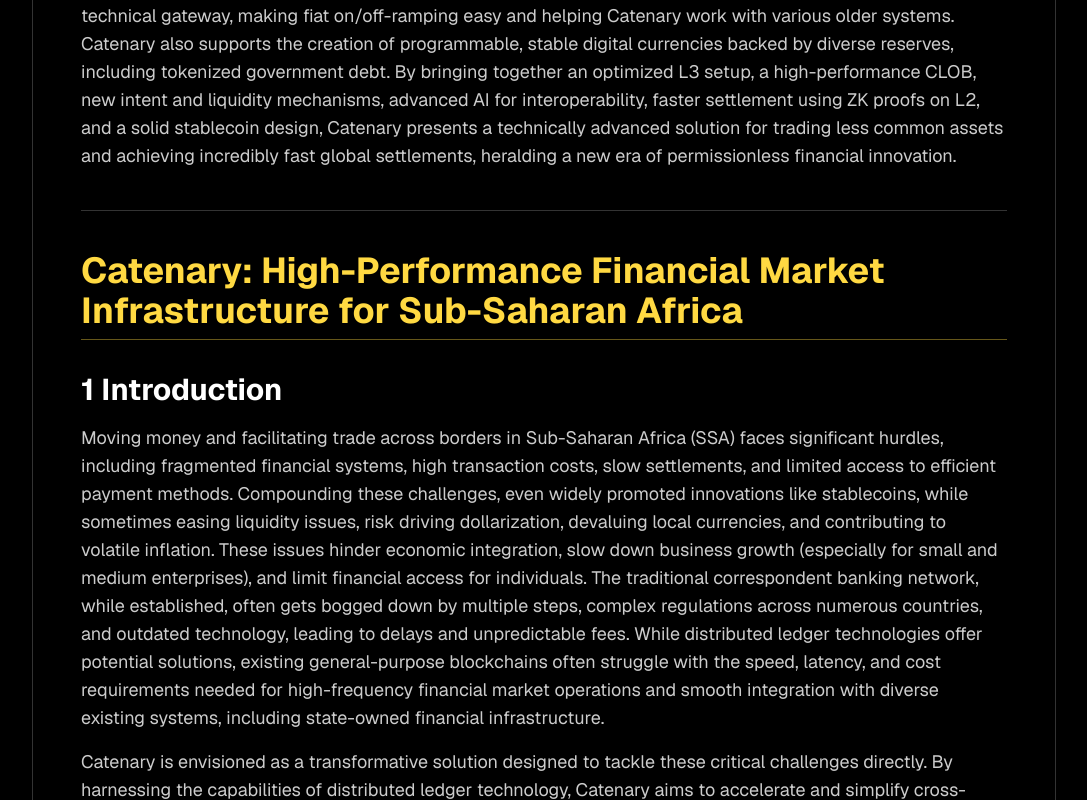
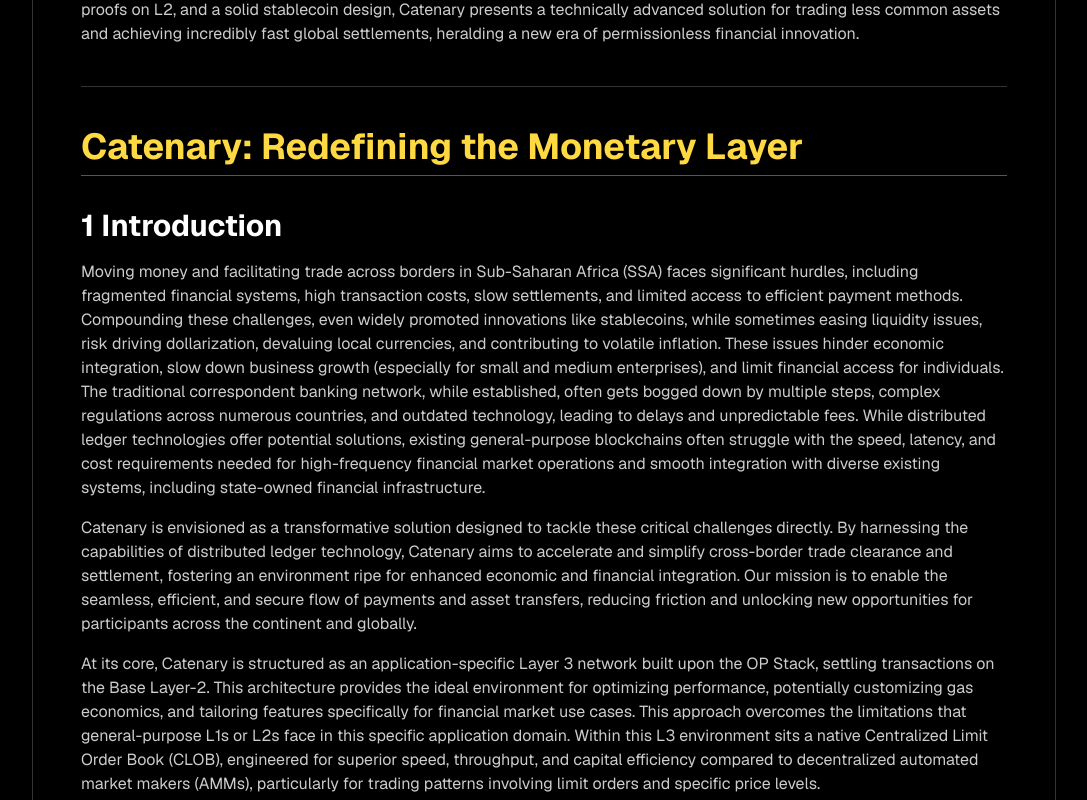
Before and after one commit to mashleburneded/bangbang, a Next.js app: page /whitepaper in a window 1280 px wide. Shown: the part 780-1580 px from the top of the page, without its empty margins (96-1183 px from the left). Built offline with nearby package versions, Linux system fonts and the light colour scheme.

Commit message:
Update whitepaper content, adjust homepage styles, apply Biome formatting

```diff
--- a/src/app/whitepaper/page.tsx
+++ b/src/app/whitepaper/page.tsx
@@ -89,17 +89,20 @@
   <section className="my-8">{children}</section>
 );
 const H1: React.FC<SimpleComponentProps> = ({ children }) => (
-  <h1 className="text-3xl sm:text-4xl font-bold mt-10 mb-5 text-primary border-b border-primary/40 pb-2">{children}</h1>
+  // Added slightly smaller base text size for mobile
+  <h1 className="text-2xl sm:text-4xl font-bold mt-10 mb-5 text-primary border-b border-primary/40 pb-2">{children}</h1>
 );
 const H2: React.FC<SimpleComponentProps> = ({ children }) => (
-  <h2 className="text-2xl sm:text-3xl font-bold mt-8 mb-4 text-white">{children}</h2>
+  // Added slightly smaller base text size for mobile
+  <h2 className="text-xl sm:text-3xl font-bold mt-8 mb-4 text-white">{children}</h2>
 );
 const H3: React.FC<SimpleComponentProps> = ({ children, className, ...props }) => (
-  <h3 className={`text-xl sm:text-2xl font-semibold mt-6 mb-3 text-white/95 ${className || ''}`} {...props}>{children}</h3>
+  // Added slightly smaller base text size for mobile
+  <h3 className={`text-lg sm:text-2xl font-semibold mt-6 mb-3 text-white/95 ${className || ''}`} {...props}>{children}</h3>
 );
-// Update P to accept and spread HTML attributes like className
+// Adjusted base text size for better mobile readability
 const P: React.FC<SimpleComponentProps> = ({ children, className, ...props }) => (
-  <p className={`my-4 text-base sm:text-lg text-white/80 leading-relaxed ${className || ''}`} {...props}>{children}</p>
+  <p className={`my-4 text-sm sm:text-base text-white/80 leading-relaxed ${className || ''}`} {...props}>{children}</p>
 );
 const Code: React.FC<SimpleComponentProps> = ({ children, className, ...props }) => (
   <code className={`font-mono bg-gray-700/60 px-1.5 py-0.5 rounded text-sm text-amber-400 border border-gray-600 ${className || ''}`} {...props}>{children}</code>
@@ -110,9 +113,9 @@
 const Em: React.FC<SimpleComponentProps> = ({ children, className, ...props }) => (
   <em className={`italic text-white/90 ${className || ''}`} {...props}>{children}</em>
 );
-// ListItem wraps <li> which can take HTML attributes
+// Adjusted base text size for better mobile readability
 const ListItem: React.FC<SimpleComponentProps> = ({ children, className, ...props }) => (
-  <li className={`ml-6 my-2 ${className || ''}`} {...props}>{children}</li>
+  <li className={`ml-6 my-2 text-sm sm:text-base ${className || ''}`} {...props}>{children}</li>
 );
 
 // Figure wraps <figure> which can take HTML attributes
@@ -165,6 +168,7 @@
       />
 
       <main className="bg-background min-h-screen w-full flex flex-col items-center px-4 py-10 sm:px-8 sm:py-16">
+        {/* Regenerated Article Content Starts Here */}
         <article className="w-full max-w-5xl bg-black/50 border border-white/20 rounded-lg p-6 sm:p-12 shadow-xl backdrop-blur-sm">
 
           {/* Title Block */}
@@ -183,7 +187,7 @@
 
           <hr className="my-10 border-white/20" />
 
-        <H1>Catenary: High-Performance Financial Market Infrastructure for Sub-Saharan Africa</H1>
+          <H1>Catenary: Redefining the Monetary Layer</H1>
 
           <Section>
             <H2>1 Introduction</H2>
@@ -216,9 +220,9 @@
             <ul className="list-disc list-outside my-4 ml-6 text-white/80 space-y-1">
               <ListItem><Strong>Increased Latency:</Strong> Each intermediary bank adds processing time, resulting in settlement cycles that can span days. This delay ties up capital and introduces uncertainty.</ListItem>
               <ListItem><Strong>High and Opaque Costs:</Strong> Each correspondent bank in the chain typically charges a fee, making the final cost to the end user unpredictable and often excessive, especially for smaller transactions. Fees for currency conversion at each hop further compound this issue.</ListItem>
-            <ListItem><Strong>Complexity:</Strong> For banks, managing all these relationships across different countries is a lot of work.</ListItem>
-            <ListItem><Strong>Opacity:</Strong> It's hard to see where a payment is in real-time, making tracking and fixing problems difficult.</ListItem>
-            <ListItem><Strong>Inefficiency:</Strong> Banks have to park money (in nostro/vostro accounts) in many currencies just in case, which isn't a great use of capital.</ListItem>
+              <ListItem><Strong>Operational Complexity:</Strong> Managing multiple correspondent relationships across diverse jurisdictions is complex and resource-intensive for financial institutions.</ListItem>
+              <ListItem><Strong>Limited Transparency:</Strong> The lack of real-time visibility across the entire payment chain makes tracking difficult and resolving issues protracted.</ListItem>
+              <ListItem><Strong>Capital Inefficiency:</Strong> Banks must pre-fund nostro/vostro accounts in various currencies to meet payment obligations, tying up significant capital globally.</ListItem>
             </ul>
             <P>For regions like Sub-Saharan Africa, these issues are often exacerbated by less developed financial infrastructure and a greater number of currency pairs requiring multiple conversion steps. The reliance on a fragmented network hinders intra-regional trade and integration.</P>
 
@@ -305,7 +309,7 @@
               <ListItem>The ZK proof is submitted to a verifier contract on Base L2.</ListItem>
               <ListItem>Upon successful verification of the ZK proof by the Base L2 contract, the L3 batch is considered finalized on Layer 2.</ListItem>
             </ol>
-          <P>This ZK proof verification step allows Catenary to bypass the lengthy optimistic challenge period typically required by Base (as an Optimistic Rollup settling to L1). While achieving true L1 finality still depends on Base's own path to L1 finality, the ZK proof significantly accelerates the point at which the L3 batch's correctness is cryptographically guaranteed on L2, dramatically reducing the time to settlement finality from potentially days to a much shorter timeframe (measured in the range of seconds to minutes in simulation, see Section 6.3). The precise mechanism for integrating ZK proof generation and verification with the OP Stack's fraud proof system, or potentially migrating towards a ZK-hybrid model if supported by the underlying L2 framework, will be detailed in Section 9 (Future Work). The goal is to provide L2 finality guarantees within a window suitable for financial operations, bolstering the security of the near-instant L3 confirmations.</P>
+            <P>This ZK proof verification step allows Catenary to bypass the lengthy optimistic challenge period typically required by Base (as an Optimistic Rollup settling to L1). While achieving true L1 finality still depends on Base's own path to L1 finality, the ZK proof significantly accelerates the point at which the L3 batch's correctness is cryptographically guaranteed on L2, dramatically reducing the time to settlement finality from potentially days to a much shorter timeframe (measured in the range of seconds to minutes in simulation, see Section 6.3 Performance). The precise mechanism for integrating ZK proof generation and verification with the OP Stack's fraud proof system, or potentially migrating towards a ZK-hybrid model if supported by the underlying L2 framework, will be detailed in Section 9 (Future Work). The goal is to provide L2 finality guarantees within a window suitable for financial operations, bolstering the security of the near-instant L3 confirmations.</P>
             <P><Strong>Data Availability (EigenDA):</Strong></P>
             <P>Transaction data for each L3 batch sequenced by Catenary is published to EigenDA. EigenDA provides a scalable and cost-effective solution for ensuring this data is accessible off-chain. The use of EigenDA significantly reduces the data posting costs compared to publishing directly to Ethereum L1 calldata, enabling higher transaction volume on the L3 at a lower operational cost. The security guarantee of EigenDA, derived from Ethereum restaking, ensures that the data is available to anyone who needs to reconstruct the L3 state or generate/verify proofs, maintaining the core tenet of verifiability crucial for rollup security.</P>
 
@@ -721,6 +725,7 @@
           </Section>
 
         </article>
+        {/* End Regenerated Article Content */}
       </main>
     </>
   );
```
Also changed, not shown: 2 other files (tests, documents, lock files or other folders). Lines whose indentation alone changed are shown as unchanged.
